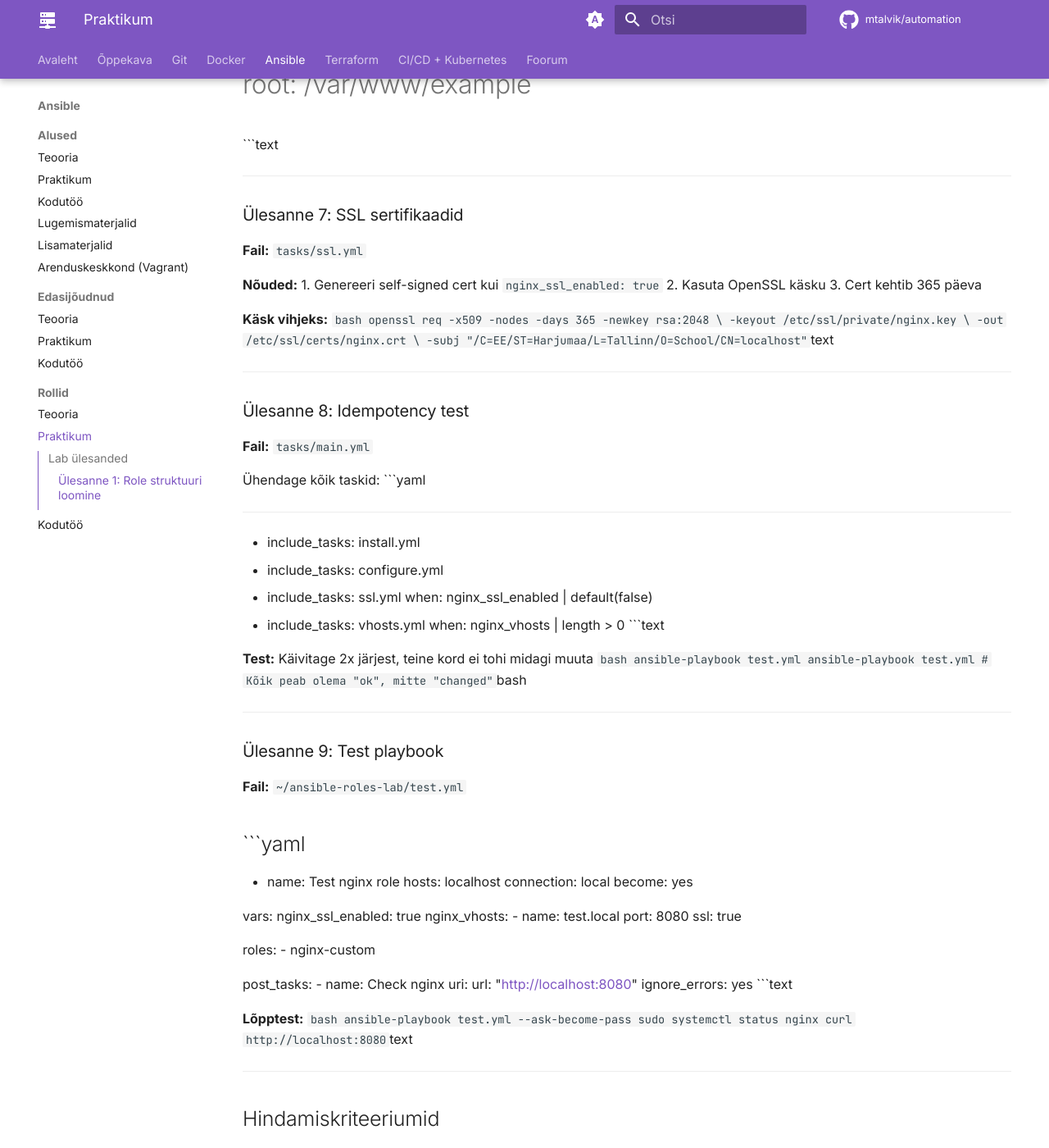
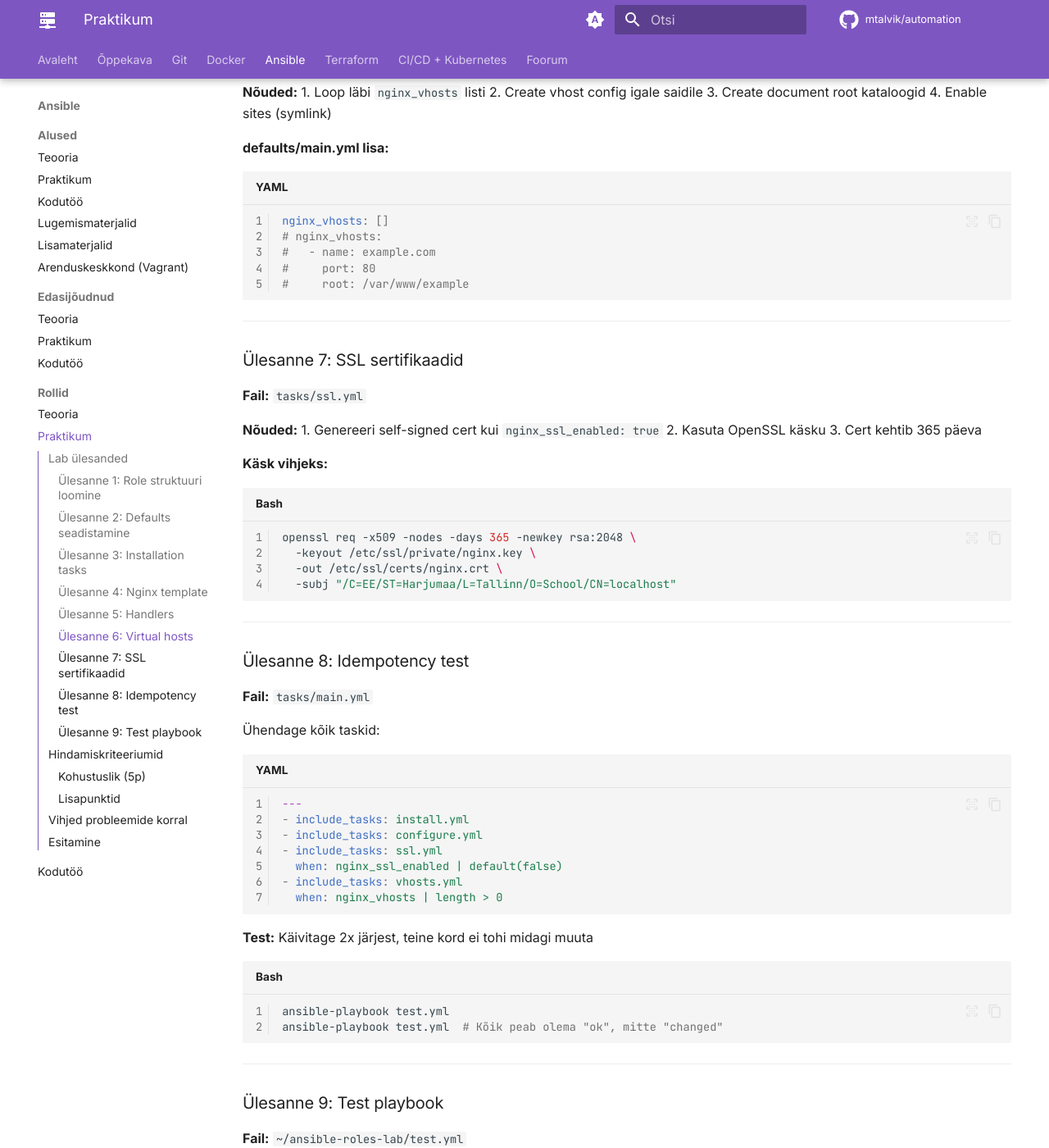
Before and after one commit to mtalvik/automation, an MkDocs documentation site: the page built from docs/ansible_roles/lab.md, in a window 1280 px wide and 1400 px high, scrolled down 2975 px. Shown: the whole window at 82% size. Built offline with MkDocs 1.6.1 and Material for MkDocs 9.7.7, drawn with Linux system fonts in a browser that asks for light colours; comment, search, counter and statistics services are not loaded; some of the changed text lies outside the part shown.

Commit message:
Update lab.md

````diff
--- a/docs/ansible_roles/lab.md
+++ b/docs/ansible_roles/lab.md
@@ -21,7 +21,7 @@
 
 # Liikuge role kausta
 cd nginx-custom
-```text
+```
 
 **Checkpoint:** `ls -la` peaks näitama 8 kausta/faili
 
@@ -41,7 +41,7 @@
 **Test:**
 ```bash
 ansible -m debug -a "var=nginx_port" localhost -e "@defaults/main.yml"
-```text
+```
 
 ---
 
@@ -59,12 +59,12 @@
 ```yaml
 ---
 - include_tasks: install.yml
-```text
+```
 
 **Test:**
 ```bash
 ansible-playbook --syntax-check tasks/main.yml
-```text
+```
 
 ---
 
@@ -89,7 +89,7 @@
 http {
     # Teie kood siia
 }
-```text
+```
 
 **Fail:** `tasks/configure.yml`
 ```yaml
@@ -100,7 +100,7 @@
     dest: /etc/nginx/nginx.conf
     backup: yes
   notify: restart nginx
-```text
+```
 
 **Test:** Template peab genereeruma ilma vigadeta
 
@@ -130,7 +130,7 @@
 
     # Lisa SSL kui item.ssl == true
 }
-```text
+```
 
 **Fail:** `tasks/vhosts.yml`
 
@@ -147,7 +147,7 @@
 #   - name: example.com
 #     port: 80
 #     root: /var/www/example
-```text
+```
 
 ---
 
@@ -166,7 +166,7 @@
   -keyout /etc/ssl/private/nginx.key \
   -out /etc/ssl/certs/nginx.crt \
   -subj "/C=EE/ST=Harjumaa/L=Tallinn/O=School/CN=localhost"
-```text
+```
 
 ---
 
@@ -183,13 +183,13 @@
   when: nginx_ssl_enabled | default(false)
 - include_tasks: vhosts.yml
   when: nginx_vhosts | length > 0
-```text
+```
 
 **Test:** Käivitage 2x järjest, teine kord ei tohi midagi muuta
 ```bash
 ansible-playbook test.yml
 ansible-playbook test.yml  # Kõik peab olema "ok", mitte "changed"
-```bash
+```
 
 ---
 
@@ -219,14 +219,14 @@
       uri:
         url: "http://localhost:8080"
       ignore_errors: yes
-```text
+```
 
 **Lõpptest:**
 ```bash
 ansible-playbook test.yml --ask-become-pass
 sudo systemctl status nginx
 curl http://localhost:8080
-```text
+```
 
 ---
 
@@ -254,12 +254,12 @@
 ```bash
 sudo nginx -t  # Kontrolli konfiguratsiooni
 sudo journalctl -u nginx  # Vaata logisid
-```text
+```
 
 **Template ei genereeru:**
 ```bash
 ansible -m template -a "src=nginx.conf.j2 dest=/tmp/test.conf" localhost
-```bash
+```
 
 **Handler ei käivitu:**
 - Kontrollige, kas task muutis midagi (changed: true)
````
